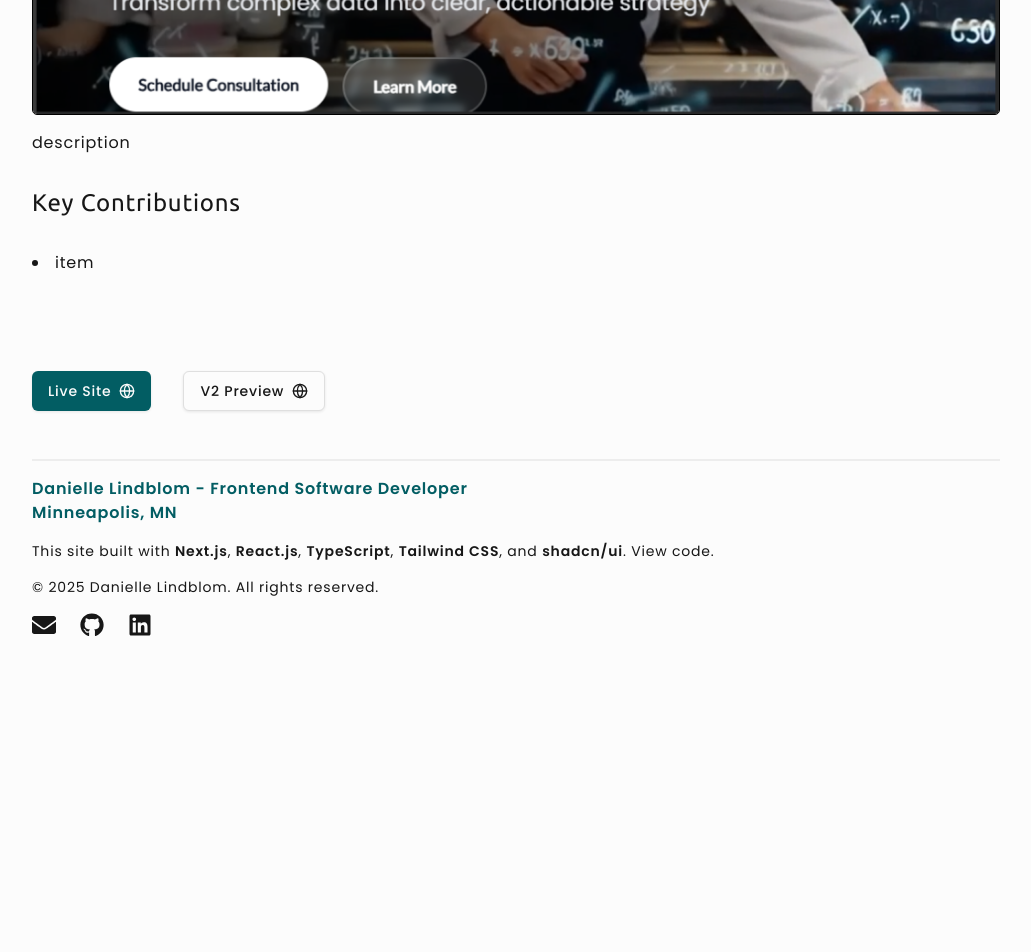
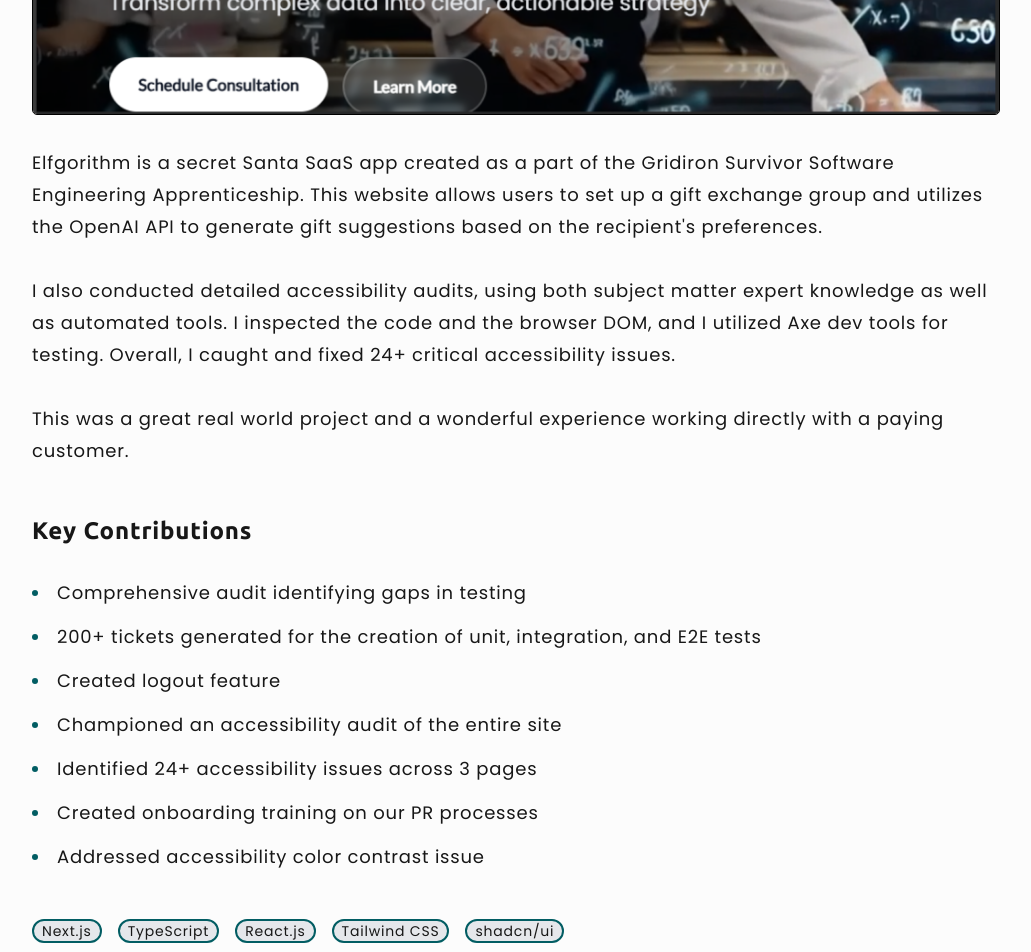
Before and after one commit to Danielle254/portfolio4, a Next.js app: page /projects/quantiiv in a window 1280 px wide. Shown: the part 680-1632 px from the top of the page, without its empty margins (124-1155 px from the left). Before the commit the page ends 1333 px from the top, so only its background shows below. Built offline with nearby package versions, Linux system fonts and the light colour scheme.

Commit message:
feat: add placeholder content

```diff
--- a/app/projects/quantiiv/page.tsx
+++ b/app/projects/quantiiv/page.tsx
@@ -1,9 +1,16 @@
 import { Button } from "@/components/ui/button";
 import Image from "next/image";
 import Link from "next/link";
-import { Globe, Code } from "lucide-react";
+import { Globe } from "lucide-react";
 
 export default function Quantiiv() {
+  const tags = [
+    "Next.js",
+    "TypeScript",
+    "React.js",
+    "Tailwind CSS",
+    "shadcn/ui",
+  ];
   return (
     <div>
       <title>Quantiiv Project | Danielle Lindblom Portfolio</title>
@@ -23,12 +30,47 @@ export default function Quantiiv() {
         }}
       />
       <section>
-        <p>description</p>
+        <p className="text-lg/8 mt-8">
+          Elfgorithm is a secret Santa SaaS app created as a part of the
+          Gridiron Survivor Software Engineering Apprenticeship. This website
+          allows users to set up a gift exchange group and utilizes the OpenAI
+          API to generate gift suggestions based on the recipient's preferences.
+          <br />
+          <br />I also conducted detailed accessibility audits, using both
+          subject matter expert knowledge as well as automated tools. I
+          inspected the code and the browser DOM, and I utilized Axe dev tools
+          for testing. Overall, I caught and fixed 24+ critical accessibility
+          issues. <br />
+          <br />
+          This was a great real world project and a wonderful experience working
+          directly with a paying customer.
+        </p>
       </section>
       <section>
-        <h2 className="text-2xl my-8">Key Contributions</h2>
-        <ul className="list-disc list-inside">
-          <li>item</li>
+        <h2 className="text-2xl mb-8 mt-12 font-semibold">Key Contributions</h2>
+        <ul className="list-disc list-inside text-lg space-y-4 marker:text-primary">
+          <li>Comprehensive audit identifying gaps in testing</li>
+          <li>
+            200+ tickets generated for the creation of unit, integration, and
+            E2E tests
+          </li>
+          <li>Created logout feature</li>
+          <li>Championed an accessibility audit of the entire site</li>
+          <li>Identified 24+ accessibility issues across 3 pages</li>
+          <li>Created onboarding training on our PR processes</li>
+          <li>Addressed accessibility color contrast issue</li>
+        </ul>
+      </section>
+      <section>
+        <ul className="flex flex-row gap-4 text-sm flex-wrap pt-12">
+          {tags.map((tag) => (
+            <li
+              key={tag}
+              className="border-2 border-primary rounded-full bg-gray-200 px-2"
+            >
+              {tag}
+            </li>
+          ))}
         </ul>
       </section>
       <div className="flex flex-row flex-wrap gap-8 mt-24 mb-12">
```
